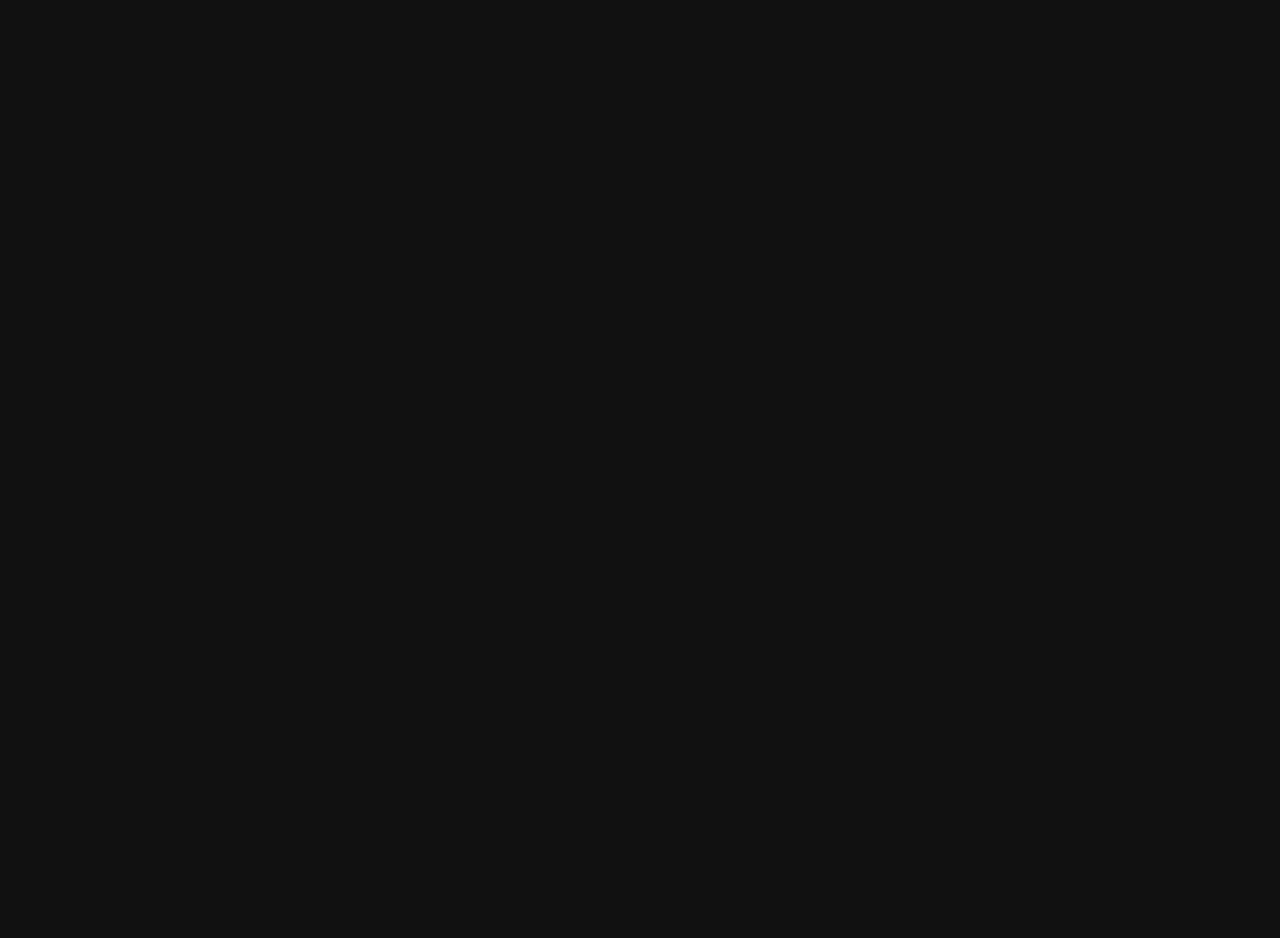
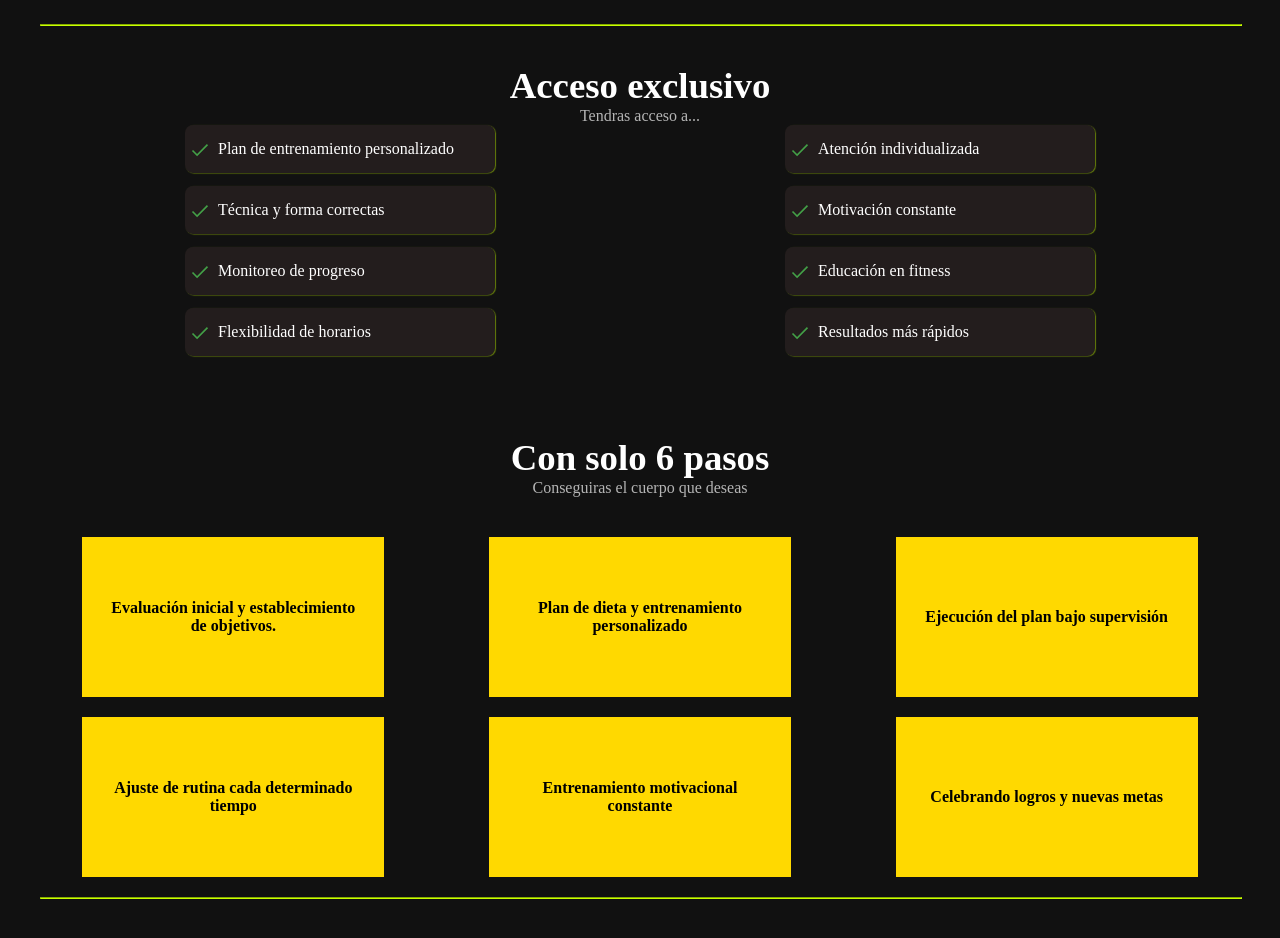
Before and after one commit to Alan-Ribeca/personal-trainer, a React (Vite) app: page / in a window 1280 px wide. Shown: the part 840-1778 px from the top of the page. Before the commit the page ends 831 px from the top, so only its background shows below. Built offline with nearby package versions, Linux system fonts and the light colour scheme.

Commit message:
avanzando con el css

```diff
--- a/src/App.jsx
+++ b/src/App.jsx
@@ -1,3 +1,4 @@
+import { Acceso } from "./components/acceso/Acceso";
 import { Top } from "./components/top/Top";
 import "./css/App.scss";
 
@@ -5,6 +6,7 @@ function App() {
   return (
     <>
       <Top />
+      <Acceso />
     </>
   );
 }
--- /dev/null
+++ b/src/components/acceso/Acceso.jsx
@@ -0,0 +1,53 @@
+import "./acceso.scss";
+import { Card } from "./Card";
+
+export const Acceso = () => {
+  return (
+    <>
+      <section className="acceso">
+        <h3 className="titleAcceso">Acceso exclusivo</h3>
+        <p className="pAcceso">Tendras acceso a...</p>
+
+        <div className="cuadrados">
+          <Card texto={"Plan de entrenamiento personalizado"} />
+          <Card texto={"Atención individualizada"} />
+          <Card texto={"Técnica y forma correctas"} />
+          <Card texto={"Motivación constante"} />
+          <Card texto={"Monitoreo de progreso"} />
+          <Card texto={"Educación en fitness"} />
+          <Card texto={"Flexibilidad de horarios"} />
+          <Card texto={"Resultados más rápidos"} />
+        </div>
+      </section>
+
+      <section className="pasos">
+        <h3 className="titlePasos">Con solo 6 pasos</h3>
+        <p className="texPasos">Conseguiras el cuerpo que deseas</p>
+
+        <div className="container">
+          <div className="cuadradoPasos">
+            <p className="texto">
+              Evaluación inicial y establecimiento de objetivos.
+            </p>
+          </div>
+          <div className="cuadradoPasos">
+            <p className="texto">Plan de dieta y entrenamiento personalizado</p>
+          </div>
+          <div className="cuadradoPasos">
+            <p className="texto">Ejecución del plan bajo supervisión</p>
+          </div>
+          <div className="cuadradoPasos">
+            <p className="texto">Ajuste de rutina cada determinado tiempo</p>
+          </div>
+          <div className="cuadradoPasos">
+            <p className="texto">Entrenamiento motivacional constante</p>
+          </div>
+          <div className="cuadradoPasos">
+            <p className="texto">Celebrando logros y nuevas metas</p>
+          </div>
+        </div>
+        <hr className="barra" />
+      </section>
+    </>
+  );
+};
--- /dev/null
+++ b/src/components/acceso/Card.jsx
@@ -0,0 +1,25 @@
+/* eslint-disable react/prop-types */
+import "./card.scss";
+
+export const Card = ({texto}) => {
+  return (
+    <div className="cardContainer">
+      <svg
+        xmlns="http://www.w3.org/2000/svg"
+        x="0px"
+        y="0px"
+        width="48"
+        height="48"
+        viewBox="0 0 48 48"
+        className="svg"
+      >
+        <path
+          fill="#43A047"
+          d="M40.6 12.1L17 35.7 7.4 26.1 4.6 29 17 41.3 43.4 14.9z"
+        ></path>
+      </svg>
+
+      <p className="tex">{texto}</p>
+    </div>
+  );
+};
--- /dev/null
+++ b/src/components/acceso/acceso.scss
@@ -0,0 +1,69 @@
+.acceso {
+  width: 1200px;
+  margin: 0 auto;
+  margin-top: 12.5rem;
+
+  .titleAcceso {
+    text-align: center;
+    font-size: 2.3rem;
+  }
+
+  .pAcceso {
+    text-align: center;
+    color: #b5b5b5;
+  }
+
+  .cuadrados {
+    display: grid;
+    grid-template-columns: repeat(2, 1fr);
+    grid-template-rows: repeat(4, auto);
+    row-gap: 13px;
+    justify-items: center;
+  }
+}
+
+.pasos {
+  margin-top: 5rem;
+  text-align: center;
+  position: relative;
+
+  .titlePasos {
+    font-size: 2.3rem;
+  }
+
+  .texPasos {
+    color: #b5b5b5;
+  }
+
+  .container {
+    display: grid;
+    grid-template-columns: repeat(3, 1fr);
+    grid-gap: 20px;
+    justify-items: center;
+    margin-top: 2.5rem;
+
+    .cuadradoPasos {
+      display: flex;
+      align-items: center;
+      justify-content: center;
+      background-color: #ffd900;
+      height: 10rem;
+      width: 300px;
+      padding: 0 1px;
+
+      .texto {
+        background-color: transparent;
+        color: black;
+        font-weight: 600;
+        width: 82%;
+      }
+    }
+  }
+
+  .barra {
+    position: absolute;
+    width: 100%;
+    bottom: -5%;
+    border-color: #c8ff00;
+  }
+}
--- /dev/null
+++ b/src/components/acceso/card.scss
@@ -0,0 +1,29 @@
+.cardContainer {
+  display: flex;
+  align-items: center;
+  background-color: rgba(117, 88, 88, 0.178);
+  width: 300px;
+  height: 3rem;
+  padding: 0 0.3rem;
+  border-radius: 8px;
+  box-shadow: 1px 0.5px 1px rgb(200 255 0 / 46%);
+  cursor: pointer;
+
+  &:hover {
+    background-color: rgba(117, 88, 88, 0.278);
+    transform: scale(1.02);
+    transition: transform 0.3s ease-in-out;
+    box-shadow: 1px -1.5px 3.1px rgba(200, 255, 0, 0.46);
+  }
+  .svg {
+    width: 20px;
+    height: 20px;
+    padding-right: 0.5rem;
+    background-color: transparent;
+  }
+
+  .tex {
+    background-color: transparent;
+    padding-right: 0.5rem;
+  }
+}
--- a/src/components/top/Top.jsx
+++ b/src/components/top/Top.jsx
@@ -21,6 +21,7 @@ export const Top = () => {
           <button className="comenzarAhora">Comenzar ahora</button>
         </div>
         <TopCuadrados />
+        <hr  className='barra'/>
       </header>
     </>
   );
--- a/src/components/top/top.scss
+++ b/src/components/top/top.scss
@@ -1,6 +1,4 @@
 .header {
-  width: 1200px;
-  margin: 0 auto;
   position: relative;
 
   .imgFondo {
@@ -46,12 +44,26 @@
 
     .comenzarAhora {
       border-radius: 4px;
-        background-color:#ffd700;
+      background-color: #ffd700;
       color: black;
       border: none;
       width: 10rem;
       height: 2.5rem;
       font-weight: 800;
+      cursor: pointer;
+
+      &:hover {
+        background-color: #c8ff00;
+        color: rgb(0, 0, 0);
+        transition: background-color 0.3s ease-in-out;
       }
     }
   }
+  .barra {
+    position: absolute;
+    bottom: -23%;
+    z-index: 1;
+    width: 100%;
+    border-color: #c8ff00;
+  }
+}
--- a/src/css/App.scss
+++ b/src/css/App.scss
@@ -1,7 +1,13 @@
 * {
-    background-color: rgb(17, 17, 17);
-    margin: 0;
-    padding: 0;
-    color: white;
-    font-family:'Times New Roman', Times, serif;
+  background-color: rgb(17, 17, 17);
+  margin: 0;
+  padding: 0;
+  color: white;
+  font-family: "Times New Roman", Times, serif;
 }
+
+body {
+  width: 1200px;
+  margin: 0 auto;
+  height: 200rem;
+}
```
Also changed, not shown: src/components/cuadradosTop/cuadrados.scss (line endings or trailing spaces). Lines whose indentation alone changed are shown as unchanged.
